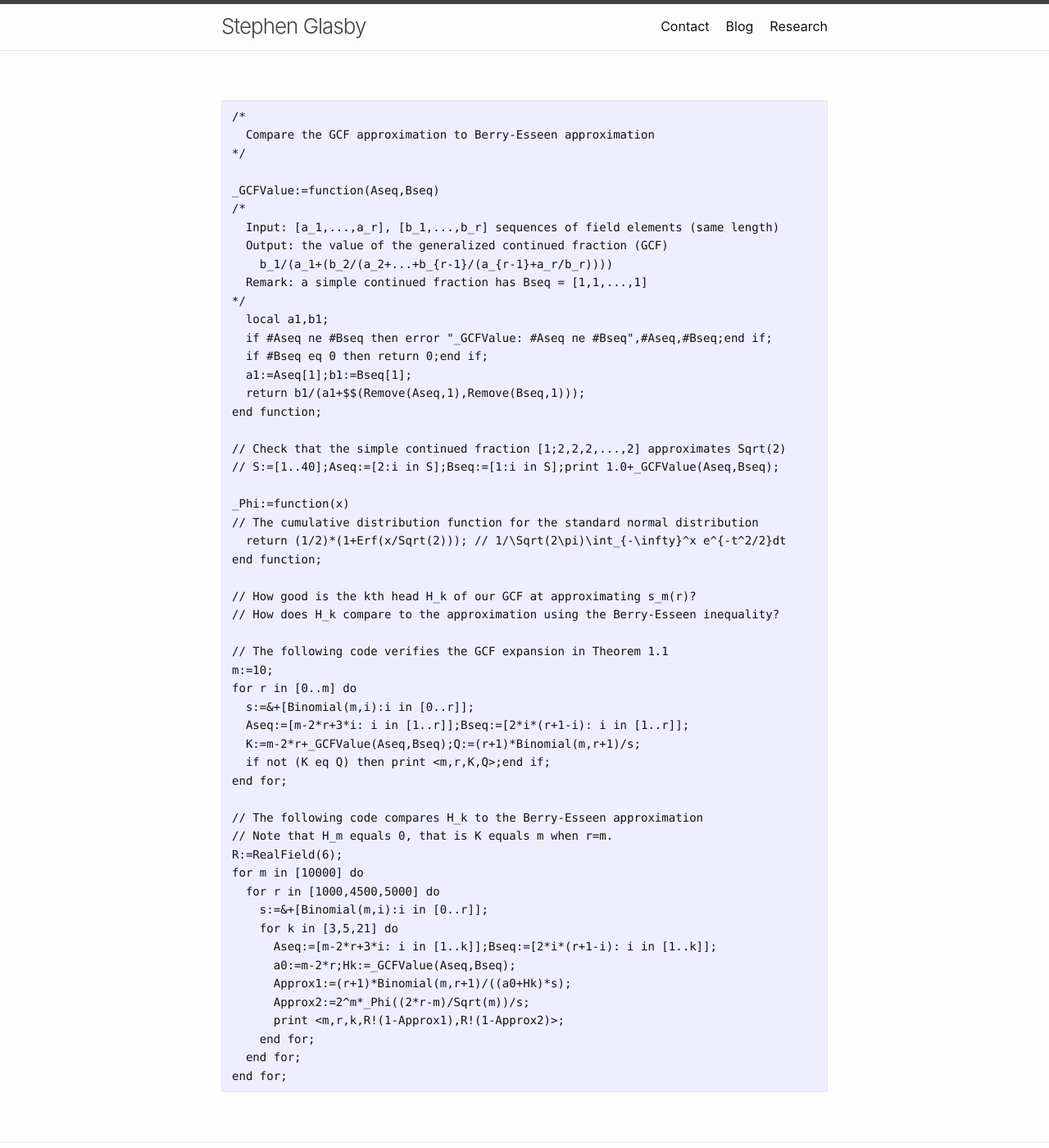
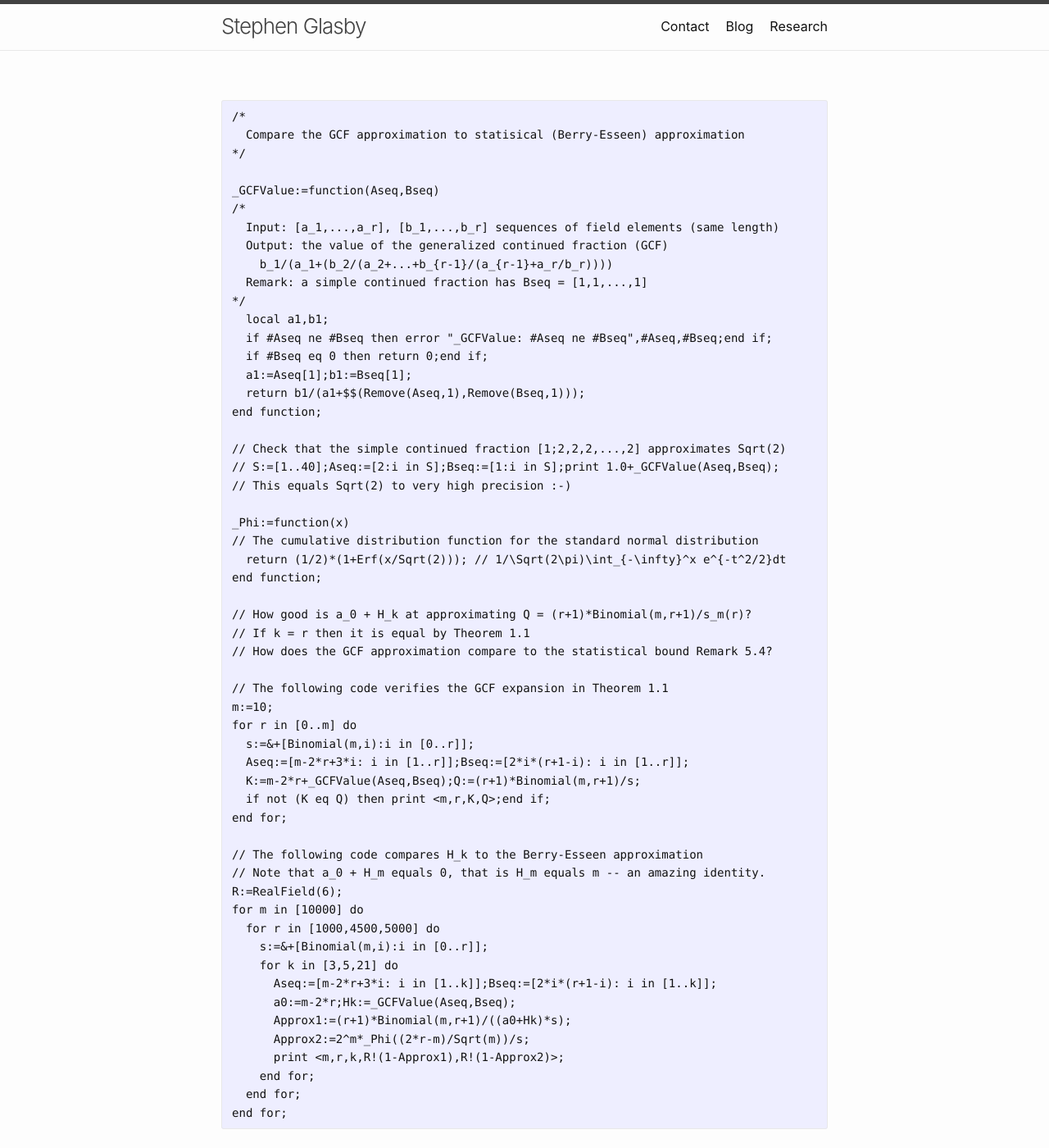
Before and after one commit to StephenGlasby/StephenGlasby.github.io, a Jekyll site: the page built from BerryEsseenMagmaCode.md, in a window 1280 px wide and 1400 px high. Shown: the whole window at 82% size. Built offline with Jekyll 4.4.1, drawn with Linux system fonts in a browser that asks for light colours.

Commit message:
BerryEsseenMagmaCode.md

````diff
--- a/BerryEsseenMagmaCode.md
+++ b/BerryEsseenMagmaCode.md
@@ -5,7 +5,7 @@ permalink: /BerryEsseenMagmaCode/
 
 ```
 /*
-  Compare the GCF approximation to Berry-Esseen approximation
+  Compare the GCF approximation to statisical (Berry-Esseen) approximation
 */
 
 _GCFValue:=function(Aseq,Bseq)
@@ -24,14 +24,16 @@ end function;
 
 // Check that the simple continued fraction [1;2,2,2,...,2] approximates Sqrt(2)
 // S:=[1..40];Aseq:=[2:i in S];Bseq:=[1:i in S];print 1.0+_GCFValue(Aseq,Bseq);
+// This equals Sqrt(2) to very high precision :-)
 
 _Phi:=function(x)
 // The cumulative distribution function for the standard normal distribution
   return (1/2)*(1+Erf(x/Sqrt(2))); // 1/\Sqrt(2\pi)\int_{-\infty}^x e^{-t^2/2}dt
 end function;
 
-// How good is the kth head H_k of our GCF at approximating s_m(r)?
-// How does H_k compare to the approximation using the Berry-Esseen inequality?
+// How good is a_0 + H_k at approximating Q = (r+1)*Binomial(m,r+1)/s_m(r)?
+// If k = r then it is equal by Theorem 1.1
+// How does the GCF approximation compare to the statistical bound Remark 5.4?
 
 // The following code verifies the GCF expansion in Theorem 1.1
 m:=10;
@@ -43,7 +45,7 @@ for r in [0..m] do
 end for;
 
 // The following code compares H_k to the Berry-Esseen approximation
-// Note that H_m equals 0, that is K equals m when r=m.
+// Note that a_0 + H_m equals 0, that is H_m equals m -- an amazing identity.
 R:=RealField(6);
 for m in [10000] do
   for r in [1000,4500,5000] do
````
